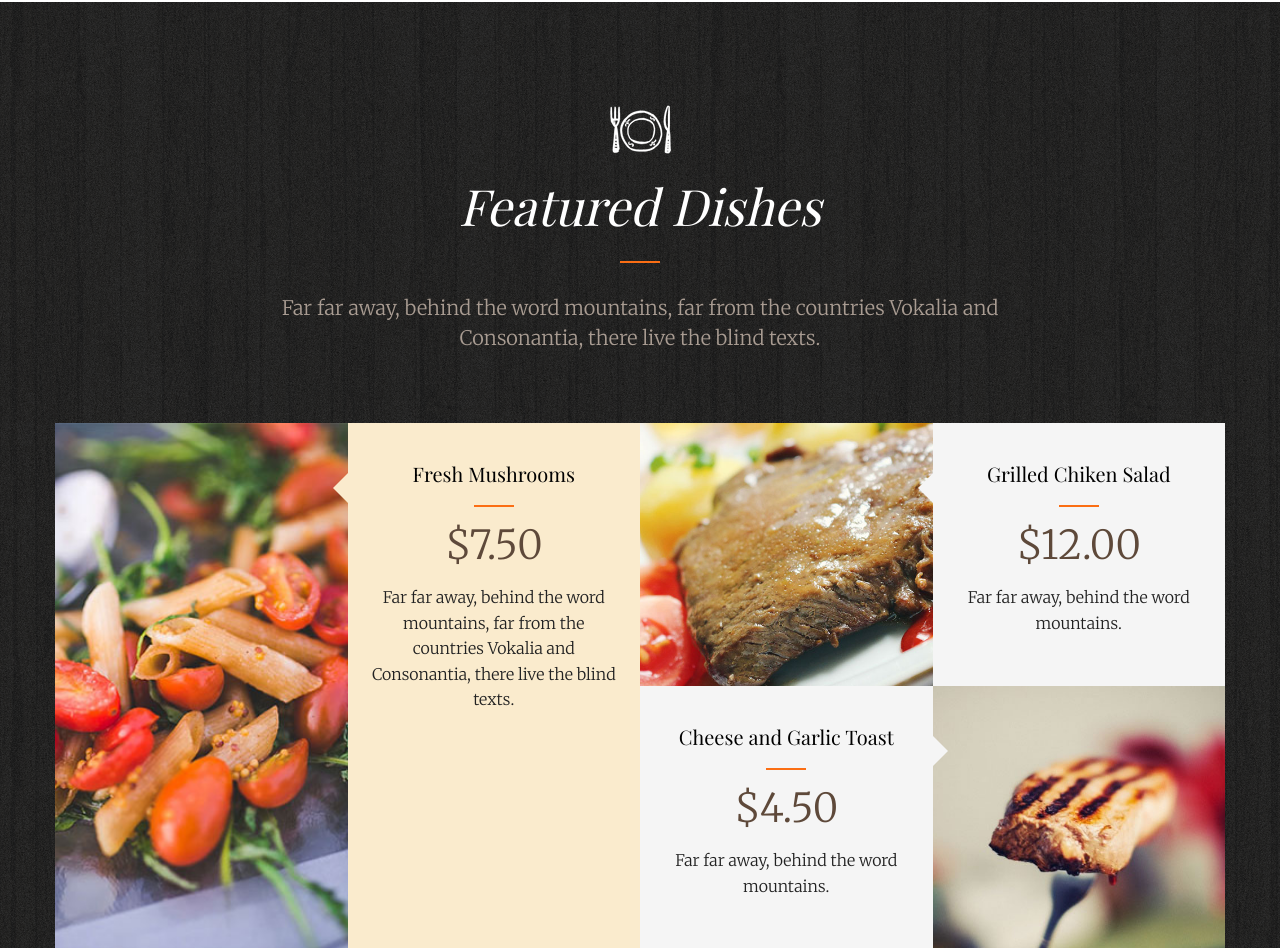
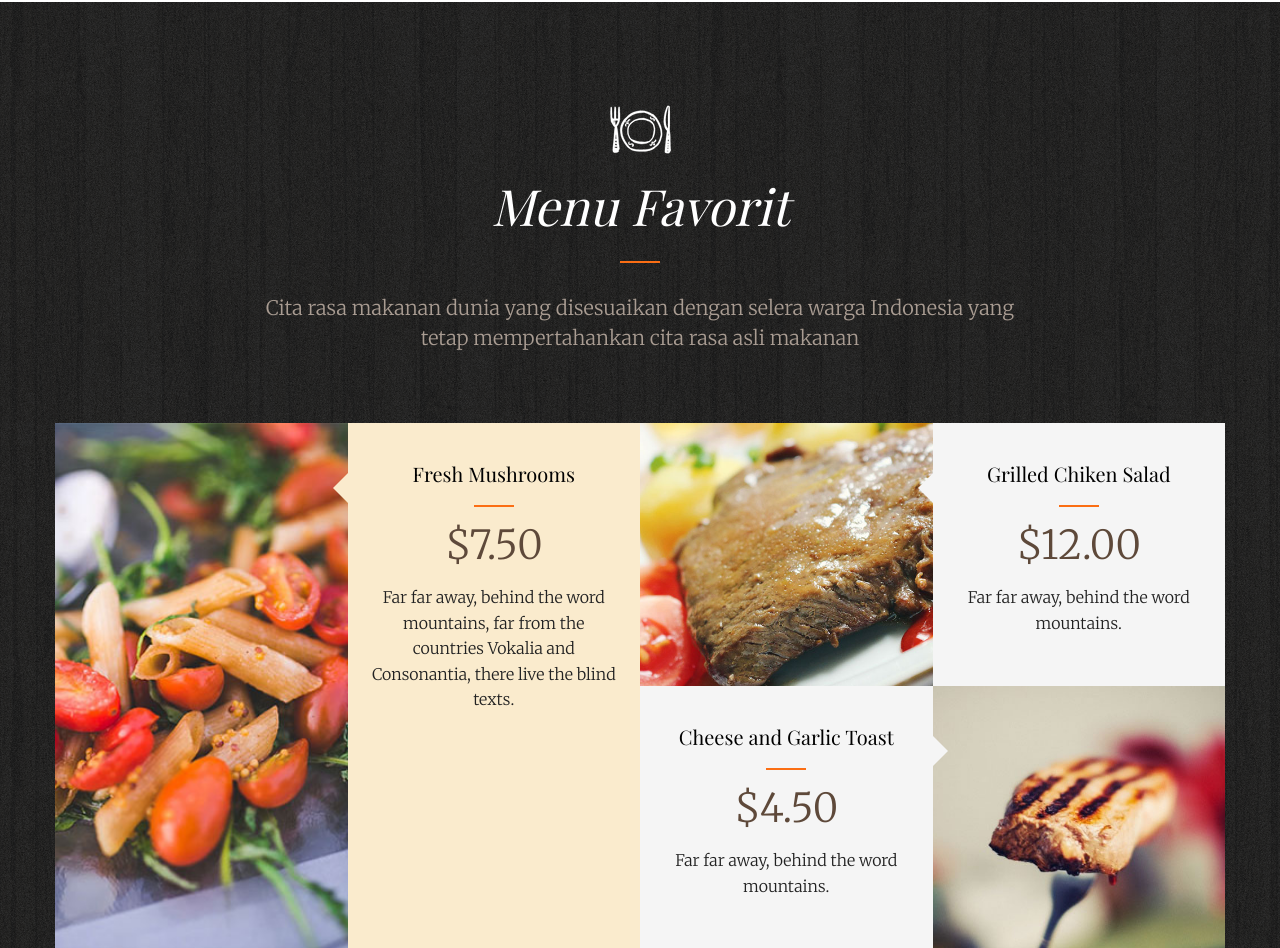
Before and after one commit to fluffyloopy-wu/mywebsite, a plain HTML site: page index.html in a window 1280 px wide. Shown: the part 1979-2927 px from the top of the page. Drawn offline with nearby package versions, Linux system fonts and the light colour scheme; files whose address does not match are found by name; a web font is replaced by a local one.

Commit message:
Update index.html

```diff
--- a/index.html
+++ b/index.html
@@ -167,8 +167,8 @@
 			<div class="container">
 				<div class="row text-center fh5co-heading row-padded">
 					<div class="col-md-8 col-md-offset-2">
-						<h2 class="heading to-animate">Featured Dishes</h2>
-						<p class="sub-heading to-animate">Far far away, behind the word mountains, far from the countries Vokalia and Consonantia, there live the blind texts.</p>
+						<h2 class="heading to-animate">Menu Favorit</h2>
+						<p class="sub-heading to-animate">Cita rasa makanan dunia yang disesuaikan dengan selera warga Indonesia yang tetap mempertahankan cita rasa asli makanan</p>
 					</div>
 				</div>
 				<div class="row">
```
